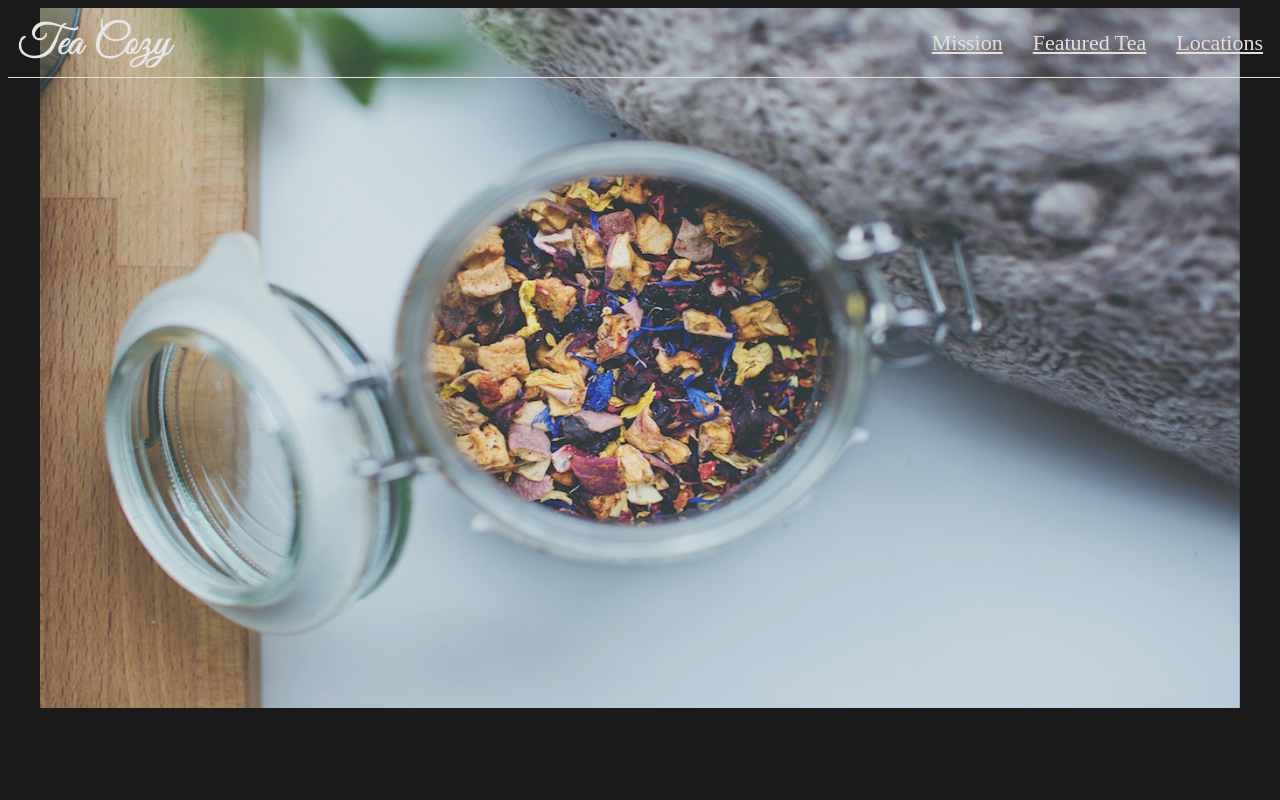
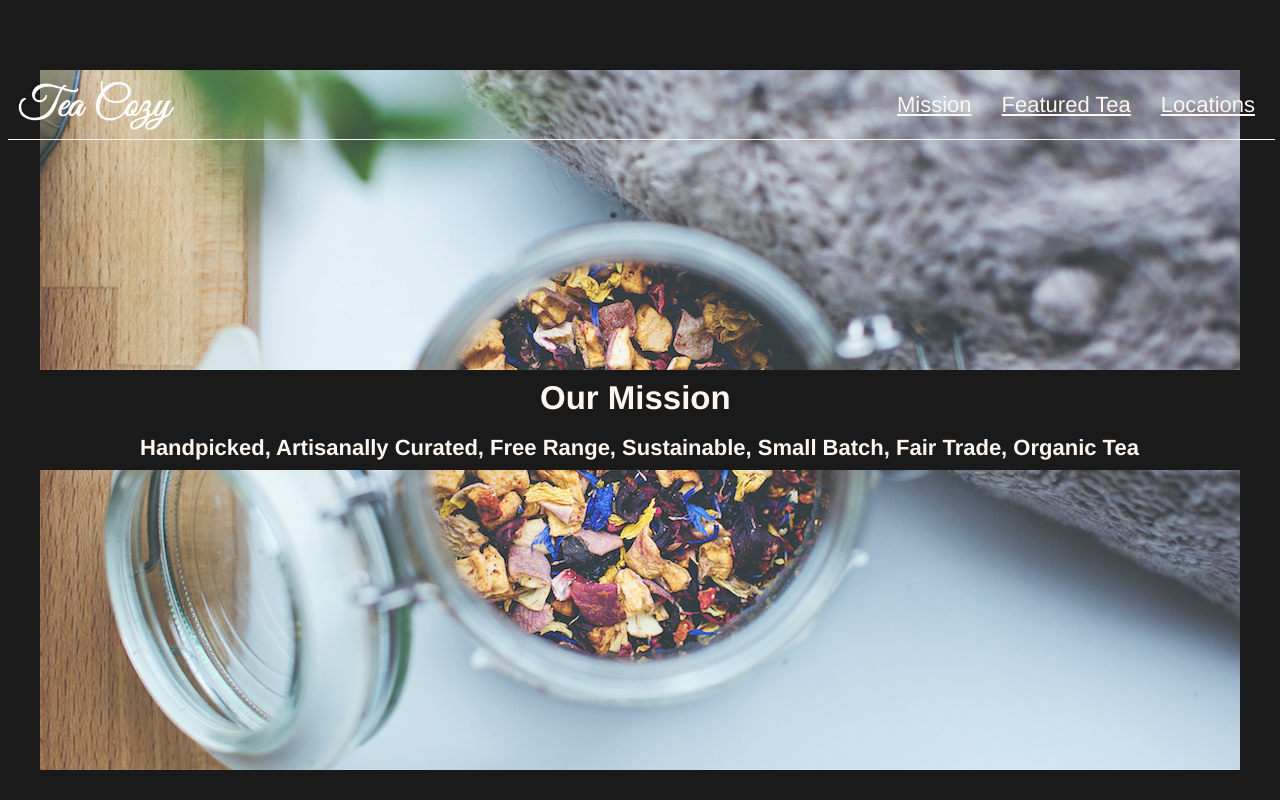
Before and after one commit to joshuar84/tea_cozy, a plain HTML site: page index.html in a window 1280 px wide. Drawn offline with Linux system fonts and the light colour scheme.

Commit message:
working on main section

```diff
--- a/index.html
+++ b/index.html
@@ -16,7 +16,10 @@
         </div>
     </header>
     <section id="main-section">
-        <img id="mission-image" src="./resources/images/img-mission-background.jpg" alt="Mission tea in a jar">
+        <div id="main-div">
+            <h2 id="our-mission">Our Mission</h2>
+            <h4 id="handpicked">Handpicked, Artisanally Curated, Free Range, Sustainable, Small Batch, Fair Trade, Organic Tea</h4>
+        </div>
     </section>
 </body>
 
--- a/resources/css/style.css
+++ b/resources/css/style.css
@@ -1,23 +1,26 @@
-html, body {
+html {
+    box-sizing: border-box;
     color: seashell;
     background-color: black;
+    font-family: Helvetica;
     font-size: 22px;
     opacity: 0.9;
 }
 
 /* Header section */
 header {
-    display: inline-flex;
+    display: flex;
     align-items: center;
-    justify-content: flex-start;
     position: fixed;
-    z-index: 5;
+    z-index: 10;
     height: 69px;
-    width: 100%;
+    width: 99%;
     border-bottom: 1px solid seashell;
 }
 
 #logo {
+    position: fixed;
+    z-index: 6;
     height: 50px;
     width: auto;
     padding-left: 10px;
@@ -25,8 +28,11 @@ header {
 
 #header-links-wrapper {
     display: inline-flex;
-    margin-left: auto;
-    margin-right: 10px;
+    align-items: center;
+    position: fixed;
+    height: 69px;
+    right: 10px;
+    z-index: 15;
 }
 
 .header-links {
@@ -37,14 +43,33 @@ header {
 
 /* Main Section */
 #main-section {
-    z-index: 0;
+    background-image: url("../images/img-mission-background.jpg");
+    position: relative;
     display: flex;
+    align-items: center;
     justify-content: center;
+    height: 700px;
+    width: 1200px;
+    margin-top: 70px;
+    margin-left: auto;
+    margin-right: auto;
 }
 
-#mission-image {
-    position: absolute;
-    z-index: 0;
-    height: 700px;
+#main-div {
+    display: flex;
+    flex-direction: column;
+    justify-content: space-around;
+    background-color: black;
     width: 1200px;
+    height: 100px;
 }
+
+#our-mission {
+    width: 200px;
+    margin: 0 auto;
+}
+
+#handpicked {
+    width: 1000px;
+    margin: 0 auto;
+}
```
